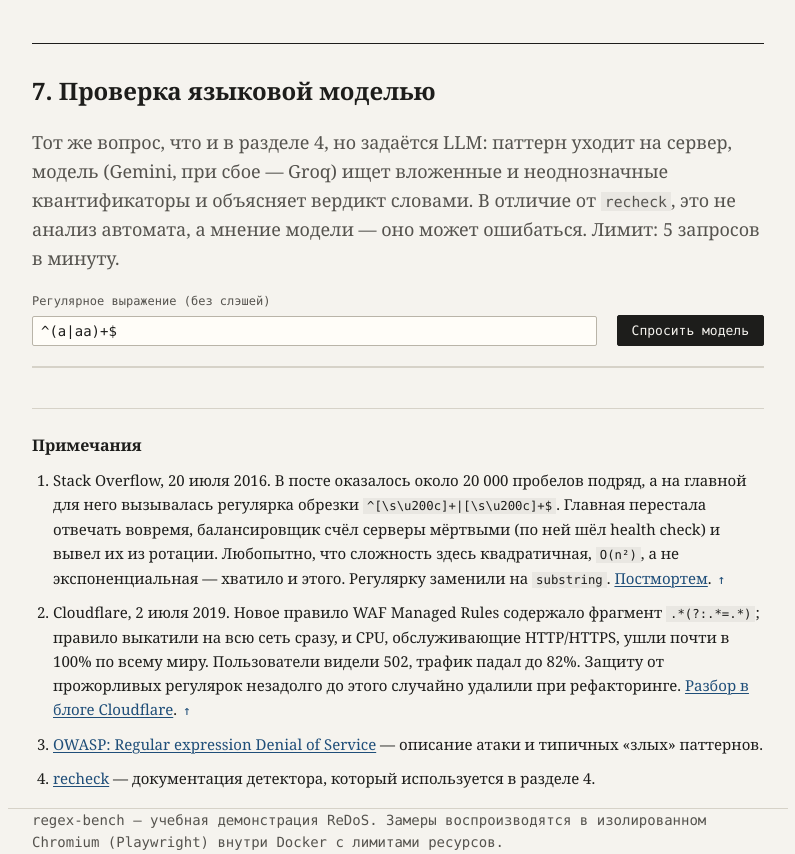
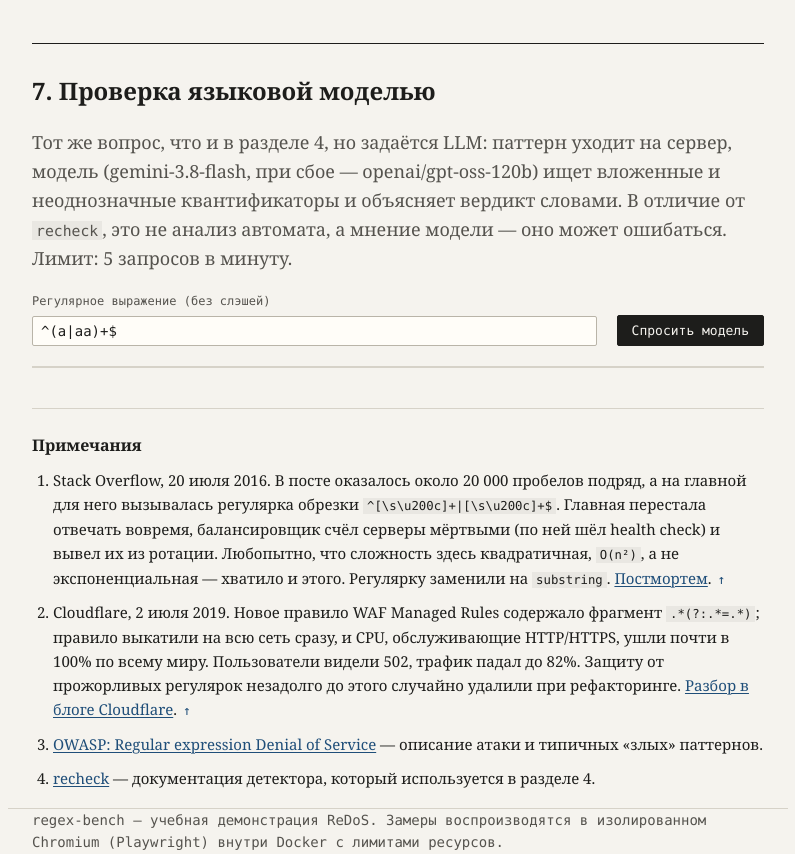
Before and after one commit to roman-ivanov-0401/regex-bench, a website built with Vite: page index.html in a window 1280 px wide. Shown: the part 5508-6362 px from the top of the page, without its empty margins (242-1037 px from the left). Built offline with nearby package versions, Linux system fonts and the light colour scheme.

Commit message:
fix: correct llm names

```diff
--- a/index.html
+++ b/index.html
@@ -179,7 +179,7 @@
         <h2>7. Проверка языковой моделью</h2>
         <p class="muted">
           Тот же вопрос, что и в разделе 4, но задаётся LLM: паттерн уходит на
-          сервер, модель (Gemini, при сбое — Groq) ищет вложенные и неоднозначные
+          сервер, модель (gemini-3.8-flash, при сбое — openai/gpt-oss-120b) ищет вложенные и неоднозначные
           квантификаторы и объясняет вердикт словами. В отличие от
           <code>recheck</code>, это не анализ автомата, а мнение модели — оно
           может ошибаться. Лимит: 5 запросов в минуту.
```
